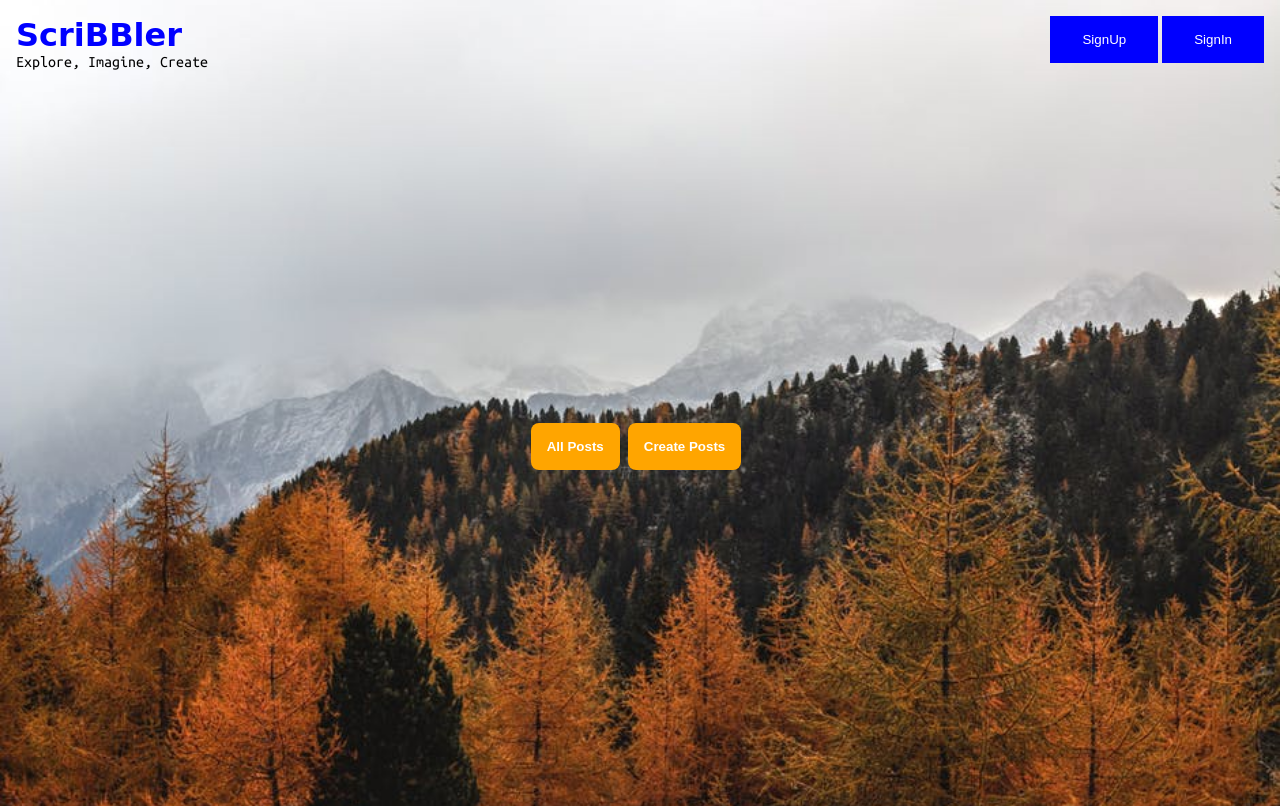
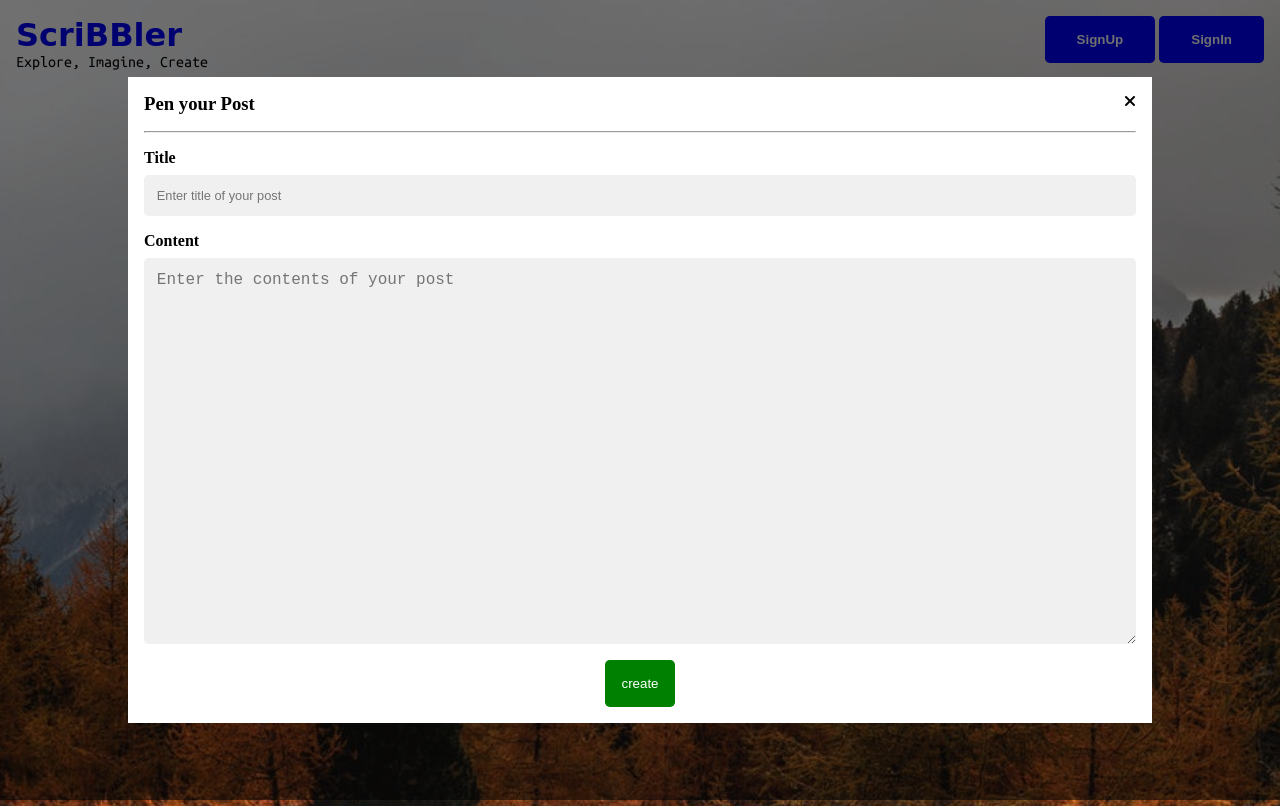
Before and after one commit to EaGLE-25/Scribbler-UPGRAD, a plain HTML site: page index.html in a window 1280 px wide. Both pictures are taken after a click on the button "Create Posts". Drawn offline with Linux system fonts and the light colour scheme; a web font is replaced by a local one.

Commit message:
add craete post modal

```diff
--- a/index.html
+++ b/index.html
@@ -33,8 +33,8 @@
 	</header>
 
 	<div class="container">
-     <button class="allPosts">All Posts</button>
-		 <button class="createPosts">Create Posts</button>
+     <button class="all-posts">All Posts</button>
+	  <button class="create-posts">Create Posts</button>
 	</div>
 
 	<div class="modal-container hide signup-modal" id="signup-modal">
@@ -107,6 +107,37 @@
 		</div>
 	</div>
 
+
+	<div class="modal-container hide create-post-modal" id="create-post-modal">
+		<div class="modal">
+			<div class="modal-header">
+				<h3>
+					Pen your Post
+				</h3>
+				<span class="modal-close" onclick="closeModalById('create-post-modal')">
+					<i class="fas fa-times"></i>
+				</span>
+			</div>
+			<hr class="modal-separator">
+			<div class="modal-body">
+				<form>
+					<div class="form-control">
+						<label>Title</label>
+						<input type="text" placeholder="Enter title of your post" required/>
+					</div>
+					<div class="form-control">
+						<label>Content</label>
+						<textarea placeholder="Enter the contents of your post" class="content-area" rows="20" style="font-size: 1rem;"></textarea>
+					</div>
+					<div style="display: flex;justify-content: center;">
+						<button class="create-post">
+							create
+						</button>
+					</div>
+				</form>
+			</div>
+		</div>
+	</div>
 	<script src="scripts/common.js"></script>
 </body>
 </html>
--- a/scripts/common.js
+++ b/scripts/common.js
@@ -4,6 +4,11 @@ let modalCloseBtn = document.querySelector(".modal-close");
 let signupModal = document.querySelector(".signup-modal");
 let signinModal = document.querySelector(".signin-modal");
 let notMemberSignUp = document.querySelector(".not-member .signup-link");
+let createPostBtn = document.querySelector(".create-posts");
+let createPostModal = document.querySelector(".create-post-modal");
+
+
+console.log(createPostBtn);
 
 
 signupBtn.addEventListener("click",(e)=>{
@@ -12,6 +17,10 @@ signupBtn.addEventListener("click",(e)=>{
 
 signinBtn.addEventListener("click",(e)=>{
 	openModal(signinModal);
+})
+
+createPostBtn.addEventListener("click",(e)=>{
+	openModal(createPostModal);
 })
 
 notMemberSignUp.addEventListener("click",(e)=>{
--- a/stylesheets/style.css
+++ b/stylesheets/style.css
@@ -35,6 +35,8 @@ body{
 	color:white;
 	cursor:pointer;
 	outline:none;
+	border-radius: .3rem;
+	font-weight: bold;
 }
 
 .modal-container{
@@ -57,7 +59,7 @@ body{
 }
 .modal{
 	background:white;
-	width:35%;
+	min-width:35%;
 	padding:1rem 1rem;
 }
 .modal-header{
@@ -83,7 +85,7 @@ body{
 	font-weight:bold;
 	margin-bottom:.5rem;
 }
-.form-control input{
+.form-control input,.form-control textarea{
 	padding:.8rem;
 	font-size:.8rem;
 	border:none;
@@ -114,7 +116,7 @@ body{
 	align-items: center;
 }
 
-.allPosts,.createPosts{
+.all-posts,.create-posts{
   padding: 1rem;
 	background-color: orange;
 	color: white;
@@ -125,3 +127,18 @@ body{
 	margin-right: .5rem;
 	cursor: pointer;
 }
+
+.create-post{
+	padding: 1rem;
+	background-color: green;
+	color: white;
+	text-align: center;
+	border: none;
+	border-radius: .3rem;
+	margin: 0 auto;
+	cursor: pointer;
+}
+
+.create-post-modal .modal{
+	width:80%;
+}
```
